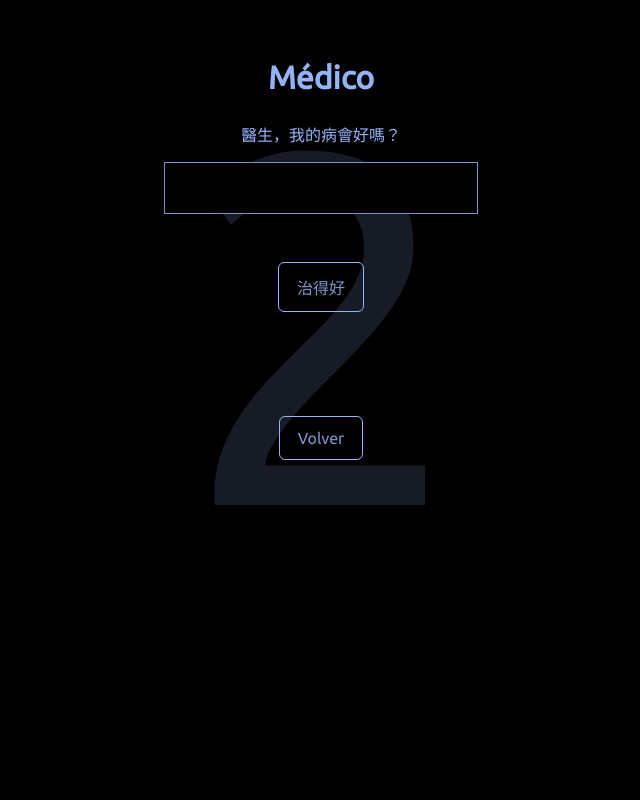
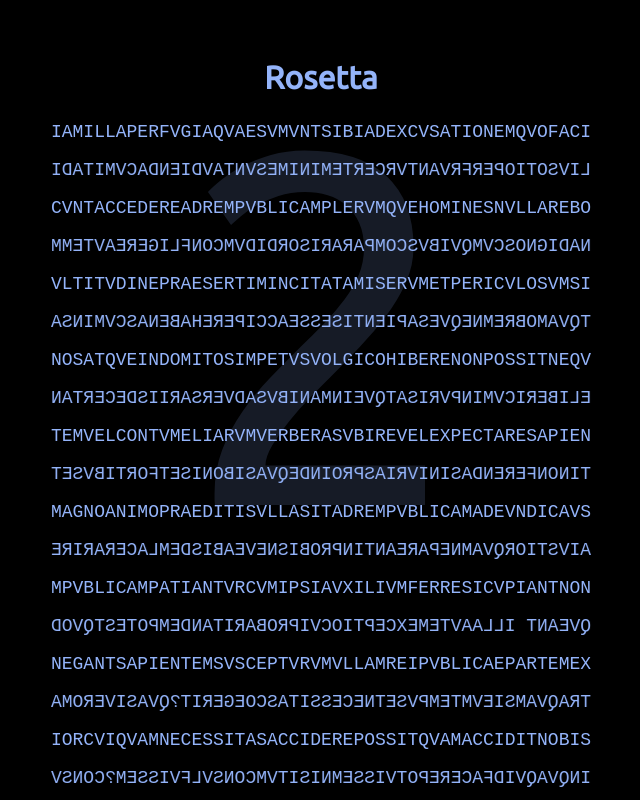
Before and after one commit to HiZollo/khinzeniollo, a Next.js app: page /levels/2 in a window 1280 px wide. Shown: the top 800 px of the page, without its empty margins (319-959 px from the left). Built offline with nearby package versions, Linux system fonts and the light colour scheme; no server answers.

Commit message:
feature: implement stone

```diff
--- /dev/null
+++ b/app/api/levels/2/getText/route.ts
@@ -0,0 +1,14 @@
+import { NextResponse } from "next/server";
+
+const originalText = `Iam illa, perfugia quae sumunt sibi ad excusationem quo facilius otio perfruantur, certe minime sunt audienda, cum ita dicunt accedere ad rem publicam plerumque homines nulla re bona dignos, cum quibus comparari sordidum, confligere autem multitudine praesertim incitata miserum et periculosum sit. quam ob rem neque sapientis esse accipere habenas cum insanos atque indomitos impetus volgi cohibere non possit, neque liberi cum inpuris atque inmanibus adversariis decertantem vel contumeliarum verbera subire, vel expectare sapienti non ferendas iniurias: proinde quasi bonis et fortibus et magno animo praeditis ulla sit ad rem publicam adeundi causa iustior, quam ne pareant inprobis, neve ab isdem lacerari rem publicam patiantur, cum ipsi auxilium ferre si cupiant non queant.
+Illa autem exceptio cui probari tandem potest, quod negant sapientem suscepturum ullam rei publicae partem, extra quam si eum tempus et necessitas coegerit? quasi vero maior cuiquam necessitas accidere possit quam accidit nobis; in qua quid facere potuissem, nisi tum consul fuissem? consul autem esse qui potui, nisi eum vitae cursum tenuissem a pueritia, per quem equestri loco natus pervenirem ad honorem amplissimum? non igitur potestas est ex tempore aut cum velis opitulandi rei publicae, quamvis ea prematur periculis, nisi eo loco sis ut tibi id facere liceat.`
+
+const text = originalText
+  .replaceAll(/[ ,.:;'"]/g, '')
+  .replace('\n', ' ')
+  .toUpperCase()
+  .replaceAll('U', 'V')
+
+export function GET(req: Request) {
+  return NextResponse.json({ text: text })
+}
--- a/app/api/levels/2/getWord/route.ts
+++ /dev/null
@@ -1,29 +0,0 @@
-import { getServerSession } from 'next-auth/next'
-import { authOptions } from '@/lib/auth'
-import { NextResponse } from 'next/server'
-import  generateIncorrectCode from '@/utils/generateIncorrectCode'
-
-const secret = ['Ｎ', 'Ａ', 'Ｍ', 'Ｉ', 'Ｄ', 'Ａ']
-
-const correct = 'tZlh8JZpEhSiHomd5mlaQz5SuqoHkQiDbk5rAzf'
-
-export async function GET(request: Request) {
-  const session = await getServerSession(authOptions)
-
-  const index = Number(BigInt(session!.user.id!) % BigInt(6))
-  const text = secret[index]
-
-  return NextResponse.json({ a: text, b: index + 1 })
-}
-
-export async function POST(request: Request) {
-  const data = await request.json()
-
-  const text: string = data.text
-
-  if (text !== secret.join('')) {
-    return NextResponse.json({ text: generateIncorrectCode() })
-  }
-
-  return NextResponse.json({ text: correct })
-}
--- a/app/levels/2/page.module.css
+++ b/app/levels/2/page.module.css
@@ -4,3 +4,13 @@
   margin: 24px 0;
   justify-content: space-around;
 }
+
+.rosetta {
+  font-family: monospace;
+  font-size: 18px;
+  text-align: left;
+}
+
+.rosetta > p:nth-child(even) {
+  transform: rotateY(180deg)
+}
--- a/app/levels/2/page.tsx
+++ b/app/levels/2/page.tsx
@@ -3,68 +3,26 @@ import { signOut } from 'next-auth/react'
 import { useSession } from 'next-auth/react'
 import Input from '@/components/TextInput'
 import Button from '@/components/button'
-import { useState } from 'react'
+import { useEffect, useRef, useState } from 'react'
 import styles from './page.module.css'
 
-const answerHash = 'd7ed8988a6ec1ffaacca5e6130a7bbd50c363a5afcc752631ab4b4ca152063a3f2b138837d8b5bc774f5635d94c86d2e'
+export default function Dos() {
+  const [text, setText] = useState('')
 
-export default function Dos() {
-  const { data: session, status } = useSession()
-
-  const [text, setText] = useState('')
-  const [hash, setHash] = useState('')
-  const [cache, setCache] = useState('')
-
-  const handleChange: React.KeyboardEventHandler<HTMLInputElement> = (e) => {
-    const { value } = e.currentTarget
-    setText(value)
-
-    digestMessage(value).then(setHash)
-  }
-
-  const handleClick: React.MouseEventHandler<HTMLDivElement> = (e) => {
-    if (cache) {
-      alert(cache)
-      return
-    }
-
-    fetch('/api/levels/2/getWord')
+  useEffect(() => {
+    fetch('/api/levels/2/getText')
       .then(res => res.json())
-      .then(({ a, b }) => {
-        const text = `${a}:${b}`
-        setCache(text)
-        alert(text)
-      })
-  }
-
-  const nrms: React.MouseEventHandler<HTMLDivElement> = (e) => {
-    if (hash !== answerHash)  {
-      alert('真的不鐪熺殑涓嶈浜嗗棊鍡庡棊鍡庡棊鍡庡棊鍡庡棊鍡庡棊鍡庡棊鍡庡棊鍡庡棊鍡庡棊鍡庡棊鍡庡棊鍡庡棊鍡庡棊鍡庡棊鍡庡棊鍡庡棊鍡庡棊鍡庡棊鍡庡棊鍡庡棊鍡庡棊鍡庡棊鍡庡棊鍡庡棊鍡庡棊鍡庡棊鍡庡棊鍡庡棊鍡庡棊鍡庡棊鍡庡棊鍡庡棊鍡庡棊鍡庡棊鍡庡棊鍡庡棊鍡庡棊鍡庡棊鍡庡棊鍡庡棊鍡庡棊鍡庡棊鍡庡棊鍡庡棊鍡庡棊鍡庡棊鍡庡棊鍡庡棊鍡庡棊鍡庡棊鍡庡棊鍡庡棊鍡庡棊鍡庡棊鍡庡棊鍡庡棊鍡庡棊鍡庡棊鍡庡棊鍡庡棊鍡庡棊鍡庡棊鍡庡')
-      signOut()
-      return
-    }
-
-    fetch('/api/levels/2/getWord', {
-      body: `{"text":"${text}"}`,
-      cache: 'no-cache',
-      method: 'POST',
-      headers: {
-        "Content-Type": "application/json",
-      },
-    }).then(res => res.json()).then(data => {
-      alert(data.text)
-    })
-  }
+      .then(data => setText(data.text))
+  }, [])
 
   return (
     <>
-      <h1>Médico</h1>
-      <p>醫生，我的病會好嗎？</p>
-      <Input value={text} onChange={handleChange} />
-      <div className={styles.buttons}>
-        <Button onClick={handleClick}>治得好</Button>
-        { hash === answerHash && <Button onClick={nrms}>治不好了</Button> }
-      </div>
+      <h1>Rosetta</h1>
+      {text && <div className={styles.rosetta}>
+        {text.match(/.{1,50}/g)!.map((v,i) => {
+          return <p key={i}>{v}</p>
+        })}
+      </div>}
     </>
   )
 }
```
Also changed, not shown: app/levels/5/page.tsx (+13 -0 lines), 1 other file (tests, documents, lock files or other folders).
